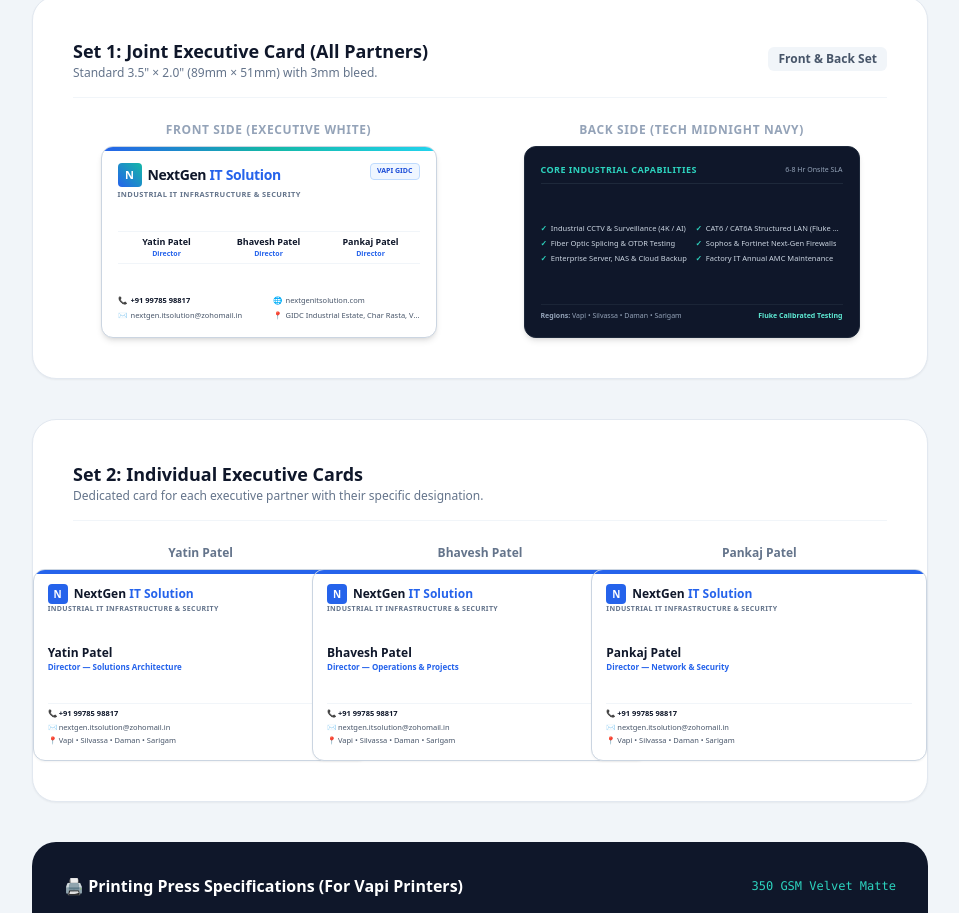
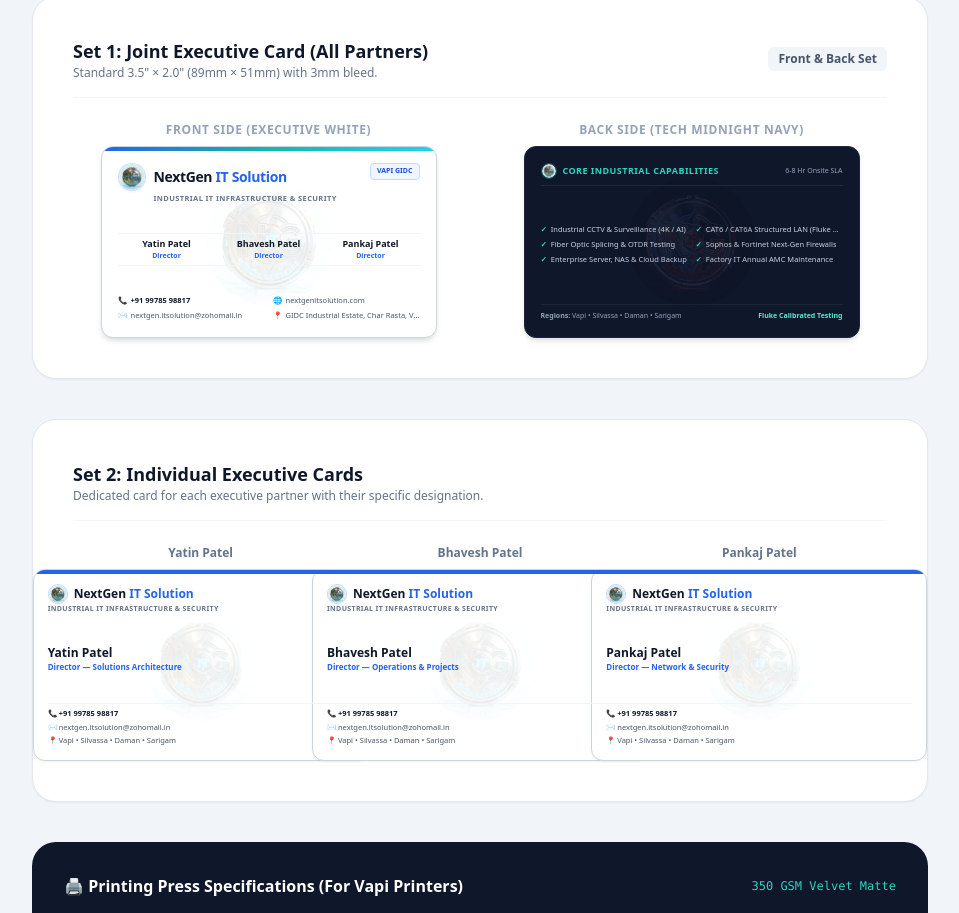
Before and after one commit to yatin703/nextgen-it-solutions, a Next.js app: page /visiting-card in a window 1280 px wide. Shown: the part 342-1255 px from the top of the page, without its empty margins (160-1119 px from the left). Built offline with nearby package versions, Linux system fonts and the light colour scheme; no server answers.

Commit message:
feat(branding): add official upper logo and round background watermark to visiting cards

```diff
--- a/src/app/admin/visiting-card/page.tsx
+++ b/src/app/admin/visiting-card/page.tsx
@@ -515,20 +515,33 @@
                 Front Side (3.5" × 2.0")
               </span>
               <div className="w-full aspect-[1.75/1] bg-white border border-slate-300 rounded-xl p-3.5 sm:p-4 flex flex-col justify-between shadow-md relative overflow-hidden">
-                <div className="absolute top-0 left-0 right-0 h-1 bg-gradient-to-r from-blue-600 via-teal-500 to-cyan-400"></div>
+                <div className="absolute top-0 left-0 right-0 h-1 bg-gradient-to-r from-blue-600 via-teal-500 to-cyan-400 z-10"></div>
+
+                {/* Round Background Light Watermark Logo */}
+                <div className="absolute top-1/2 left-1/2 -translate-x-1/2 -translate-y-1/2 w-28 h-28 sm:w-32 sm:h-32 rounded-full opacity-[0.09] pointer-events-none overflow-hidden select-none flex items-center justify-center z-0">
+                  <img
+                    src="/images/nextgen-logo-it-solution-3d.jpg"
+                    alt=""
+                    className="w-full h-full object-cover rounded-full filter contrast-125"
+                  />
+                </div>
 
                 {/* Header */}
-                <div className="flex items-start justify-between">
+                <div className="flex items-start justify-between relative z-10">
                   <div>
-                    <div className="flex items-center gap-1.5">
-                      <div className="w-5 h-5 rounded bg-gradient-to-tr from-blue-600 to-teal-500 flex items-center justify-center text-white font-extrabold text-[10px]">
-                        {config.companyName ? config.companyName.charAt(0) : 'N'}
+                    <div className="flex items-center gap-1.5 sm:gap-2">
+                      <div className="w-6 h-6 sm:w-7 sm:h-7 rounded-full overflow-hidden shadow-sm border border-blue-200/80 bg-white flex items-center justify-center shrink-0">
+                        <img
+                          src="/images/nextgen-logo-it-solution-3d.jpg"
+                          alt="NextGen Logo"
+                          className="w-full h-full object-cover rounded-full"
+                        />
                       </div>
                       <span className="font-extrabold text-slate-900 text-xs sm:text-sm tracking-tight">
                         {config.companyName.split(' ')[0]} <span className="text-blue-600">{config.companyName.split(' ').slice(1).join(' ')}</span>
                       </span>
                     </div>
-                    <span className="text-[7px] sm:text-[7.5px] font-semibold text-slate-500 block uppercase tracking-wider mt-0.5">
+                    <span className="text-[7px] sm:text-[7.5px] font-semibold text-slate-500 block uppercase tracking-wider mt-0.5 pl-7.5 sm:pl-9">
                       {config.subtitle}
                     </span>
                   </div>
@@ -538,7 +551,7 @@
                 </div>
 
                 {/* 3 Partner Names Grid */}
-                <div className="grid grid-cols-3 gap-1 my-auto pt-1 pb-1 border-y border-slate-100 text-center">
+                <div className="grid grid-cols-3 gap-1 my-auto pt-1 pb-1 border-y border-slate-100 text-center relative z-10">
                   {config.partners.slice(0, 3).map((p, idx) => (
                     <div key={idx}>
                       <div className="font-extrabold text-slate-900 text-[8.5px] sm:text-[9.5px] leading-tight truncate">
@@ -552,7 +565,7 @@
                 </div>
 
                 {/* Contact Footer */}
-                <div className="grid grid-cols-2 gap-x-2 gap-y-0.5 text-[6.5px] sm:text-[7px] text-slate-600 font-medium">
+                <div className="grid grid-cols-2 gap-x-2 gap-y-0.5 text-[6.5px] sm:text-[7px] text-slate-600 font-medium relative z-10">
                   <div className="flex items-center gap-1 truncate">
                     <span className="text-blue-600 font-bold">📞</span>
                     <span className="font-bold text-slate-900 truncate">{config.primaryPhone}</span>
@@ -579,15 +592,33 @@
                 Back Side (Tech Midnight)
               </span>
               <div className="w-full aspect-[1.75/1] bg-slate-900 text-white border border-slate-800 rounded-xl p-3.5 sm:p-4 flex flex-col justify-between shadow-md relative overflow-hidden">
-                <div className="flex items-center justify-between border-b border-slate-800 pb-1">
-                  <span className="text-[8px] sm:text-[8.5px] font-extrabold tracking-wider text-teal-400 uppercase truncate">
-                    {config.backCapabilitiesTitle}
-                  </span>
+                {/* Round Background Light Watermark Logo (Back side) */}
+                <div className="absolute top-1/2 left-1/2 -translate-x-1/2 -translate-y-1/2 w-28 h-28 rounded-full opacity-[0.06] pointer-events-none overflow-hidden select-none flex items-center justify-center z-0">
+                  <img
+                    src="/images/nextgen-logo-it-solution-3d.jpg"
+                    alt=""
+                    className="w-full h-full object-cover rounded-full filter contrast-150 invert brightness-125"
+                  />
+                </div>
+
+                <div className="flex items-center justify-between border-b border-slate-800 pb-1 relative z-10">
+                  <div className="flex items-center gap-1.5">
+                    <div className="w-3.5 h-3.5 rounded-full overflow-hidden border border-teal-500/40 shrink-0">
+                      <img
+                        src="/images/nextgen-logo-it-solution-3d.jpg"
+                        alt=""
+                        className="w-full h-full object-cover rounded-full"
+                      />
+                    </div>
+                    <span className="text-[8px] sm:text-[8.5px] font-extrabold tracking-wider text-teal-400 uppercase truncate">
+                      {config.backCapabilitiesTitle}
+                    </span>
+                  </div>
                   <span className="text-[6.5px] text-slate-400 font-medium">{config.backSlaBadge}</span>
                 </div>
 
                 {/* Services List */}
-                <div className="grid grid-cols-2 gap-x-2 gap-y-0.5 text-[6.5px] sm:text-[7px] text-slate-300 my-auto">
+                <div className="grid grid-cols-2 gap-x-2 gap-y-0.5 text-[6.5px] sm:text-[7px] text-slate-300 my-auto relative z-10">
                   {config.services.slice(0, 6).map((srv, idx) => (
                     <div key={idx} className="flex items-center gap-1 truncate">
                       <span className="text-teal-400 font-bold">✓</span>
@@ -596,7 +627,7 @@
                   ))}
                 </div>
 
-                <div className="pt-1 border-t border-slate-800/80 flex items-center justify-between text-[6.5px] text-slate-400">
+                <div className="pt-1 border-t border-slate-800/80 flex items-center justify-between text-[6.5px] text-slate-400 relative z-10">
                   <span className="truncate"><strong>Regions:</strong> {config.regionalHubs}</span>
                   <span className="text-teal-300 font-bold shrink-0">{config.qualityStamp}</span>
                 </div>
--- a/src/app/visiting-card/page.tsx
+++ b/src/app/visiting-card/page.tsx
@@ -96,20 +96,33 @@
                 Front Side (Executive White)
               </span>
               <div className="w-[3.5in] h-[2in] bg-white border border-slate-300 rounded-xl p-4 flex flex-col justify-between shadow-md relative overflow-hidden print:border print:border-slate-300 print:shadow-none">
-                <div className="absolute top-0 left-0 right-0 h-1 bg-gradient-to-r from-blue-600 via-teal-500 to-cyan-400"></div>
+                <div className="absolute top-0 left-0 right-0 h-1 bg-gradient-to-r from-blue-600 via-teal-500 to-cyan-400 z-10"></div>
+
+                {/* Round Background Light Watermark Logo */}
+                <div className="absolute top-1/2 left-1/2 -translate-x-1/2 -translate-y-1/2 w-32 h-32 rounded-full opacity-[0.09] pointer-events-none overflow-hidden select-none flex items-center justify-center z-0">
+                  <img
+                    src="/images/nextgen-logo-it-solution-3d.jpg"
+                    alt=""
+                    className="w-full h-full object-cover rounded-full filter contrast-125"
+                  />
+                </div>
 
                 {/* Header */}
-                <div className="flex items-start justify-between">
+                <div className="flex items-start justify-between relative z-10">
                   <div>
-                    <div className="flex items-center gap-1.5">
-                      <div className="w-6 h-6 rounded bg-gradient-to-tr from-blue-600 to-teal-500 flex items-center justify-center text-white font-extrabold text-[11px]">
-                        {config.companyName ? config.companyName.charAt(0) : 'N'}
+                    <div className="flex items-center gap-2">
+                      <div className="w-7 h-7 rounded-full overflow-hidden shadow-sm border border-blue-200/80 bg-white flex items-center justify-center shrink-0">
+                        <img
+                          src="/images/nextgen-logo-it-solution-3d.jpg"
+                          alt="NextGen Logo"
+                          className="w-full h-full object-cover rounded-full"
+                        />
                       </div>
                       <span className="font-extrabold text-slate-900 text-sm tracking-tight">
                         {config.companyName.split(' ')[0]} <span className="text-blue-600">{config.companyName.split(' ').slice(1).join(' ')}</span>
                       </span>
                     </div>
-                    <span className="text-[7.5px] font-semibold text-slate-500 block uppercase tracking-wider mt-0.5">
+                    <span className="text-[7.5px] font-semibold text-slate-500 block uppercase tracking-wider mt-0.5 pl-9">
                       {config.subtitle}
                     </span>
                   </div>
@@ -119,7 +132,7 @@
                 </div>
 
                 {/* Partner Names Grid */}
-                <div className={`grid grid-cols-${Math.min(config.partners.length, 3)} gap-1 my-auto pt-1 pb-1 border-y border-slate-100 text-center`}>
+                <div className={`grid grid-cols-${Math.min(config.partners.length, 3)} gap-1 my-auto pt-1 pb-1 border-y border-slate-100 text-center relative z-10`}>
                   {config.partners.slice(0, 3).map((partner, idx) => (
                     <div key={idx}>
                       <div className="font-extrabold text-slate-900 text-[9px] leading-tight truncate">{partner.name}</div>
@@ -129,7 +142,7 @@
                 </div>
 
                 {/* Contact Footer */}
-                <div className="grid grid-cols-2 gap-x-2 gap-y-1 text-[7.5px] text-slate-600 font-medium">
+                <div className="grid grid-cols-2 gap-x-2 gap-y-1 text-[7.5px] text-slate-600 font-medium relative z-10">
                   <div className="flex items-center gap-1 truncate">
                     <span className="text-blue-600 font-bold">📞</span>
                     <span className="font-bold text-slate-900 truncate">{config.primaryPhone}</span>
@@ -156,10 +169,28 @@
                 Back Side (Tech Midnight Navy)
               </span>
               <div className="w-[3.5in] h-[2in] bg-slate-900 text-white border border-slate-800 rounded-xl p-4 flex flex-col justify-between shadow-md relative overflow-hidden print:border print:border-slate-800 print:shadow-none">
-                <div className="flex items-center justify-between border-b border-slate-800 pb-1.5">
-                  <span className="text-[9px] font-extrabold tracking-wider text-teal-400 uppercase">
-                    {config.backCapabilitiesTitle}
-                  </span>
+                {/* Round Background Light Watermark Logo (Back side) */}
+                <div className="absolute top-1/2 left-1/2 -translate-x-1/2 -translate-y-1/2 w-32 h-32 rounded-full opacity-[0.06] pointer-events-none overflow-hidden select-none flex items-center justify-center z-0">
+                  <img
+                    src="/images/nextgen-logo-it-solution-3d.jpg"
+                    alt=""
+                    className="w-full h-full object-cover rounded-full filter contrast-150 invert brightness-125"
+                  />
+                </div>
+
+                <div className="flex items-center justify-between border-b border-slate-800 pb-1.5 relative z-10">
+                  <div className="flex items-center gap-1.5">
+                    <div className="w-4 h-4 rounded-full overflow-hidden border border-teal-500/40 shrink-0">
+                      <img
+                        src="/images/nextgen-logo-it-solution-3d.jpg"
+                        alt=""
+                        className="w-full h-full object-cover rounded-full"
+                      />
+                    </div>
+                    <span className="text-[9px] font-extrabold tracking-wider text-teal-400 uppercase">
+                      {config.backCapabilitiesTitle}
+                    </span>
+                  </div>
                   <span className="text-[7px] text-slate-400 font-medium">{config.backSlaBadge}</span>
                 </div>
 
@@ -197,27 +228,41 @@
                   {partner.name}
                 </span>
                 <div className="w-[3.5in] h-[2in] bg-white border border-slate-300 rounded-xl p-3.5 flex flex-col justify-between shadow-sm relative overflow-hidden print:border print:border-slate-300 print:shadow-none">
-                  <div className="absolute top-0 left-0 right-0 h-1 bg-blue-600"></div>
-                  <div>
+                  <div className="absolute top-0 left-0 right-0 h-1 bg-blue-600 z-10"></div>
+
+                  {/* Round Background Light Watermark Logo */}
+                  <div className="absolute top-1/2 left-1/2 -translate-x-1/2 -translate-y-1/2 w-28 h-28 rounded-full opacity-[0.08] pointer-events-none overflow-hidden select-none flex items-center justify-center z-0">
+                    <img
+                      src="/images/nextgen-logo-it-solution-3d.jpg"
+                      alt=""
+                      className="w-full h-full object-cover rounded-full filter contrast-125"
+                    />
+                  </div>
+
+                  <div className="relative z-10">
                     <div className="flex items-center gap-1.5">
-                      <div className="w-5 h-5 rounded bg-blue-600 flex items-center justify-center text-white font-extrabold text-[10px]">
-                        {config.companyName ? config.companyName.charAt(0) : 'N'}
+                      <div className="w-5 h-5 rounded-full overflow-hidden shadow-sm border border-blue-200 bg-white flex items-center justify-center shrink-0">
+                        <img
+                          src="/images/nextgen-logo-it-solution-3d.jpg"
+                          alt="NextGen Logo"
+                          className="w-full h-full object-cover rounded-full"
+                        />
                       </div>
                       <span className="font-extrabold text-slate-900 text-xs">
                         {config.companyName.split(' ')[0]} <span className="text-blue-600">{config.companyName.split(' ').slice(1).join(' ')}</span>
                       </span>
                     </div>
-                    <span className="text-[7px] text-slate-500 block uppercase tracking-wider font-semibold">
+                    <span className="text-[7px] text-slate-500 block uppercase tracking-wider font-semibold pl-6.5">
                       {config.subtitle}
                     </span>
                   </div>
 
-                  <div className="my-auto py-1">
+                  <div className="my-auto py-1 relative z-10">
                     <div className="font-extrabold text-slate-900 text-xs">{partner.name}</div>
                     <div className="text-[8px] text-blue-600 font-bold">{partner.designation}</div>
                   </div>
 
-                  <div className="text-[7.5px] text-slate-600 space-y-0.5 border-t border-slate-100 pt-1">
+                  <div className="text-[7.5px] text-slate-600 space-y-0.5 border-t border-slate-100 pt-1 relative z-10">
                     <div className="font-bold text-slate-900 truncate">📞 {partner.phone || config.primaryPhone}</div>
                     <div className="truncate">✉️ {partner.email || config.email}</div>
                     <div className="truncate">📍 {config.regionalHubs}</div>
```
